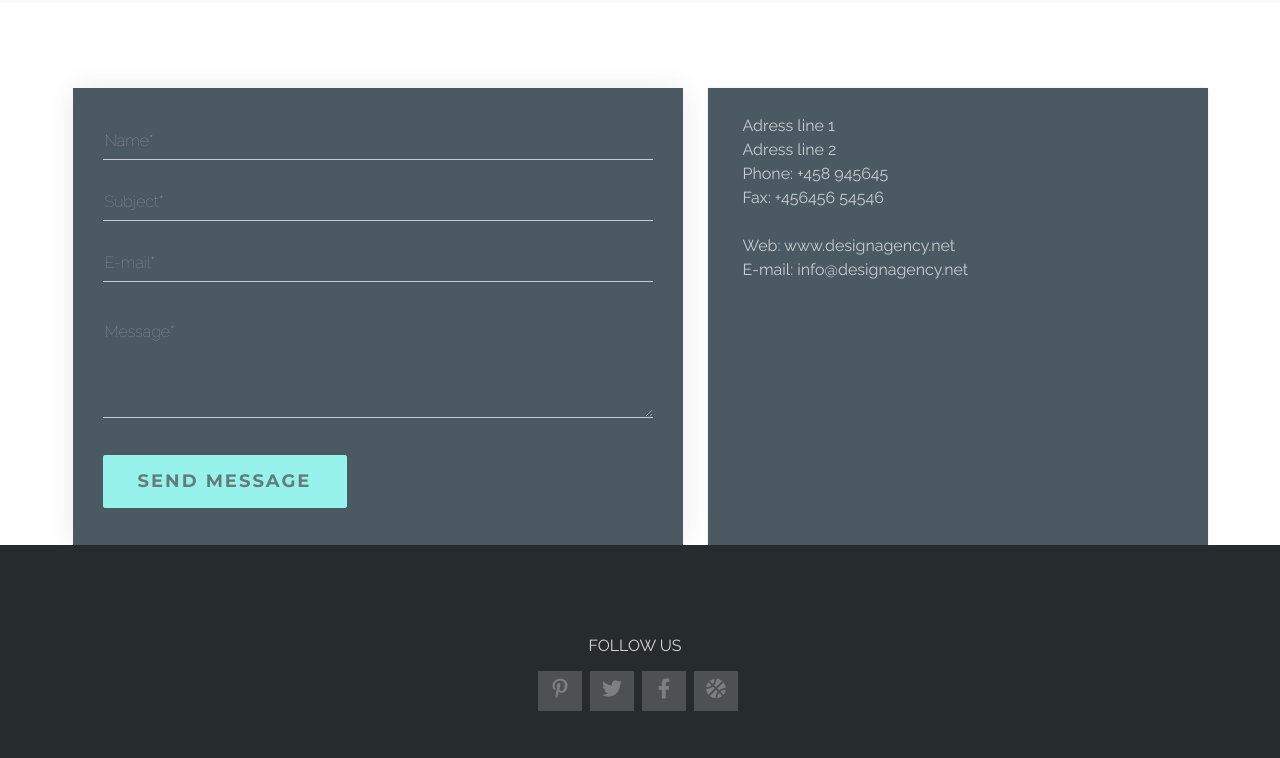
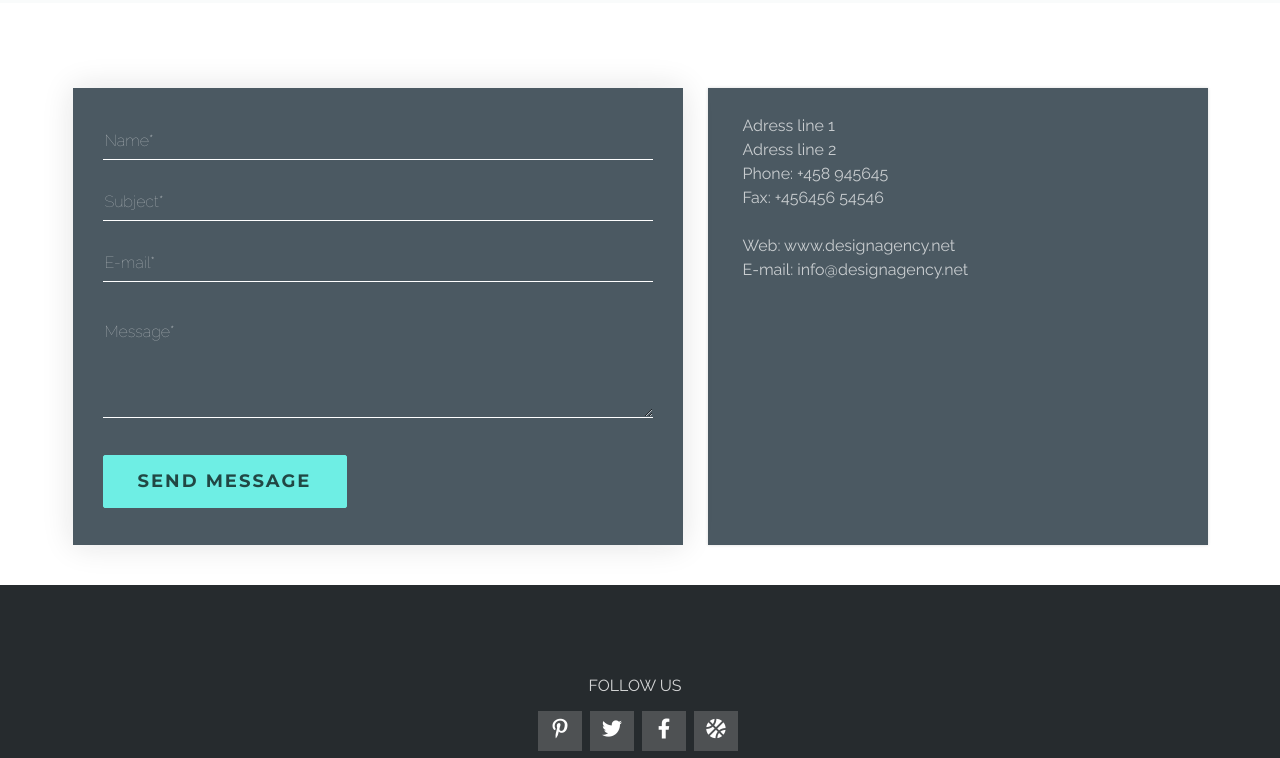
Before and after one commit to artur-nikitsin/fdeath-landing, a website built with webpack: page build/index.html in a window 1280 px wide. Shown: the part 3710-4468 px from the top of the page. Built offline with nearby package versions, Linux system fonts and the light colour scheme.

Commit message:
fix: fix contacts and footers block opacity

```diff
--- a/blocks/contacts/contacts.scss
+++ b/blocks/contacts/contacts.scss
@@ -6,7 +6,7 @@
   justify-content: center;
   align-items: flex-start;
   flex-wrap: wrap;
-  padding: 40px 20px 0 20px;
+  padding: 40px 20px 40px 20px;
 
   @media screen and (min-width: 1440px) {
     width: 100%;
@@ -20,8 +20,8 @@
     width: 610px;
     height: 457px;
     margin: 45px 0 0 0;
-    background-color: rgb(2, 22, 35);
-    opacity: 0.71;
+    background-color: rgba(2, 22, 35, 0.71);
+   /* opacity: 0.71;*/
     box-shadow: 0px 0px 30px 0px rgba(21, 21, 21, 0.12);
 
     .inputs-container {
@@ -34,8 +34,7 @@
       @mixin input {
         height: 40px;
         border: 0 solid #fff;
-        background-color: rgb(2, 22, 35);
-        opacity: 0.71;
+        background-color: rgba(2, 22, 35, 0);
         border-bottom: 1px solid #ffffff;
         margin: -25px 0 46px 0;
 
@@ -68,8 +67,7 @@
       .message-input {
         height: 100px;
         border: 0 solid rgba(255, 255, 255, 0.7);;
-        background-color: rgb(2, 22, 35);
-        opacity: 0.71;
+        background-color: rgba(2, 22, 35, 0);
         border-bottom: 1px solid #ffffff;
         margin: -10px 0 0 0;
       }
@@ -96,14 +94,14 @@
     width: 500px;
     height: 457px;
     margin: 45px 0 0 25px;
-    background-color: rgb(2, 22, 35);
-    opacity: 0.71;
+    background-color: rgba(2, 22, 35, 0.71);
+
     padding: 0 20px 0 20px;
     box-shadow: 0 0 3px 0 rgba(21, 21, 21, 0.16);
     z-index: 1;
 
     @media screen and (max-width: 1000px) {
-      margin: 37px 0 40px 0;
+      margin: 37px 0 0 0;
       width: 100%;
       max-width: 500px;
     }
--- a/blocks/footer/footer.scss
+++ b/blocks/footer/footer.scss
@@ -36,10 +36,9 @@
       text-align: center;
       height: 40px;
       width: 44px;
-      background-color: rgb(138, 138, 138);
+      background-color: rgba(138, 138, 138, 0.4);
       color: white;
       fill: #eff0f2;
-      opacity: 0.4;
       margin: 4px;
       padding: 3px 0 0 0;
       z-index: 2000;
```
Also changed, not shown: build/style.css.
